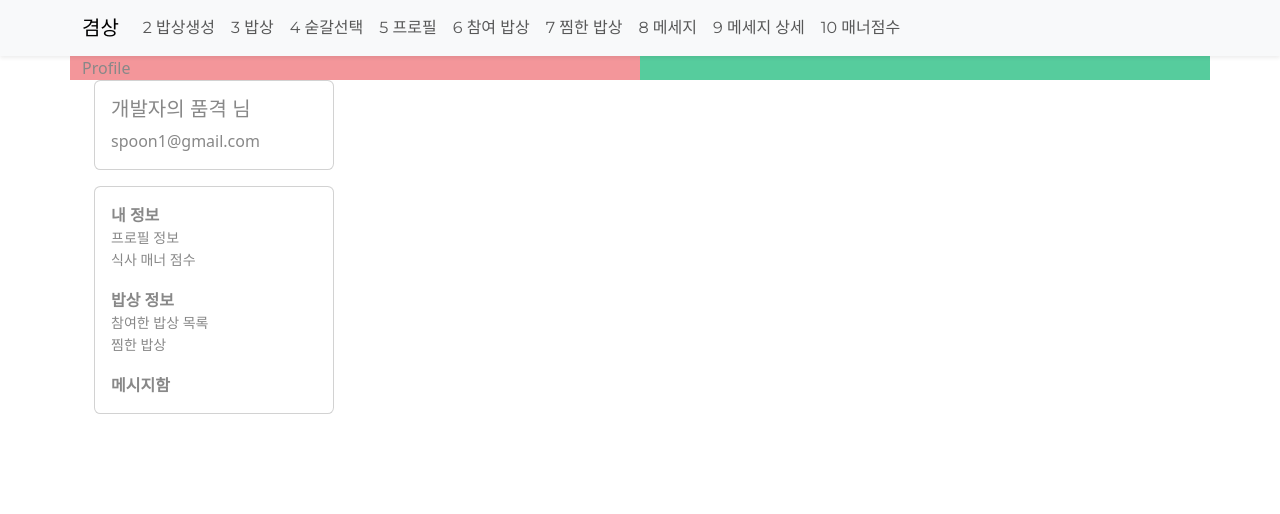
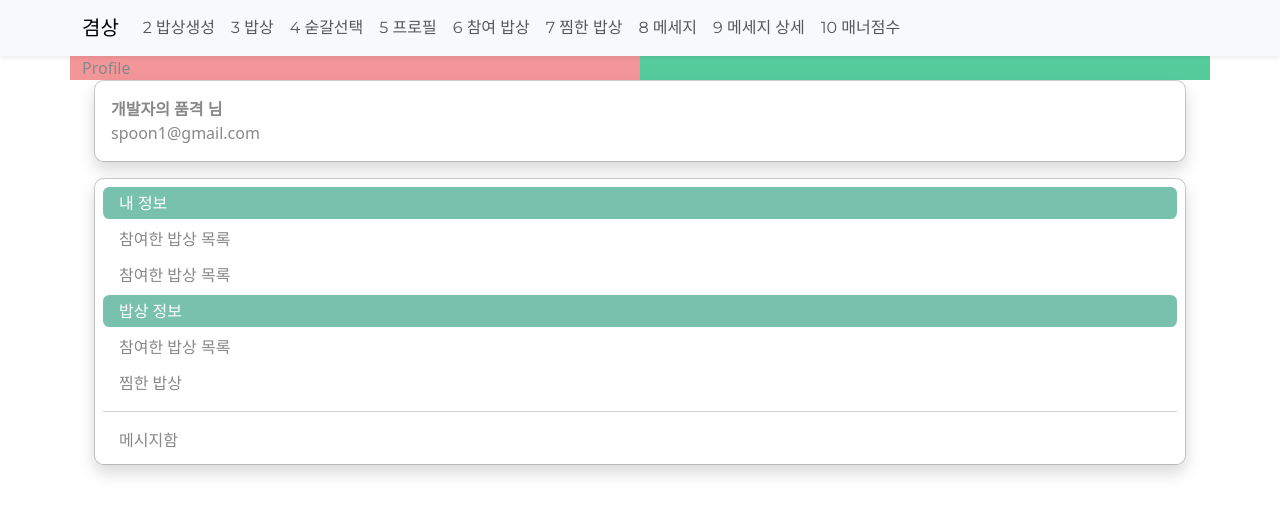
Before and after one commit to developer-dignity-team-2/gyeom-sang_client, a Vue app: page /mypage/profile in a window 1280 px wide. Shown: the top 514 px of the page. Built offline with nearby package versions, Linux system fonts and the light colour scheme.

Commit message:
[UPDATE] 마이페이지 네브바

```diff
--- a/src/components/comp-user-profile.vue
+++ b/src/components/comp-user-profile.vue
@@ -1,34 +1,47 @@
 <template>
 	<div class="container d-grid gap-3">
-		<div class="card" style="width: 15rem">
-			<div class="card-body">
-				<h5 class="card-title">{{ user[0].nickname }} 님</h5>
-				<p class="card-text">{{ user[0].email }}</p>
-			</div>
-		</div>
-		<div class="card" style="width: 15rem">
-			<div class="card-body">
-				<strong> 내 정보 </strong>
-				<ul class="list-unstyled small" style="line-height: 160%">
+		<ul
+			class="dropdown-menu position-static d-grid gap-0 p-3 rounded-3 mx-0 shadow w-220px"
+		>
 			<li>
-						<div class="cursor" @click="userProfile()">프로필 정보</div>
+				<strong> {{ user[0].nickname }} 님 </strong>
 			</li>
 			<li>
-						<div class="cursor" @click="score()">식사 매너 점수</div>
+				{{ user[0].email }}
 			</li>
 		</ul>
-				<strong> 밥상 정보 </strong>
-				<ul class="list-unstyled small" style="line-height: 160%">
+		<ul
+			class="dropdown-menu position-static d-grid gap-1 p-2 rounded-3 mx-0 shadow w-220px"
+		>
+			<li><div class="dropdown-item rounded-2 active">내 정보</div></li>
 			<li>
-						<div class="cursor" @click="joinBabsang()">참여한 밥상 목록</div>
+				<div class="dropdown-item rounded-2 cursor" @click="joinBabsang()">
+					참여한 밥상 목록
+				</div>
 			</li>
 			<li>
-						<div class="cursor" @click="favoriteBabsang()">찜한 밥상</div>
+				<div class="dropdown-item rounded-2 cursor" @click="joinBabsang()">
+					참여한 밥상 목록
+				</div>
+			</li>
+			<li><div class="dropdown-item rounded-2 active">밥상 정보</div></li>
+			<li>
+				<div class="dropdown-item rounded-2 cursor" @click="joinBabsang()">
+					참여한 밥상 목록
+				</div>
+			</li>
+			<li>
+				<div class="dropdown-item rounded-2 cursor" @click="favoriteBabsang()">
+					찜한 밥상
+				</div>
+			</li>
+			<li><hr class="dropdown-divider" /></li>
+			<li>
+				<strong class="dropdown-item rounded-2 cursor" @click="message()">
+					메시지함
+				</strong>
 			</li>
 		</ul>
-				<strong class="cursor" @click="message()"> 메시지함 </strong>
-			</div>
-		</div>
 	</div>
 </template>
 
```
Lines whose indentation alone changed are shown as unchanged.
